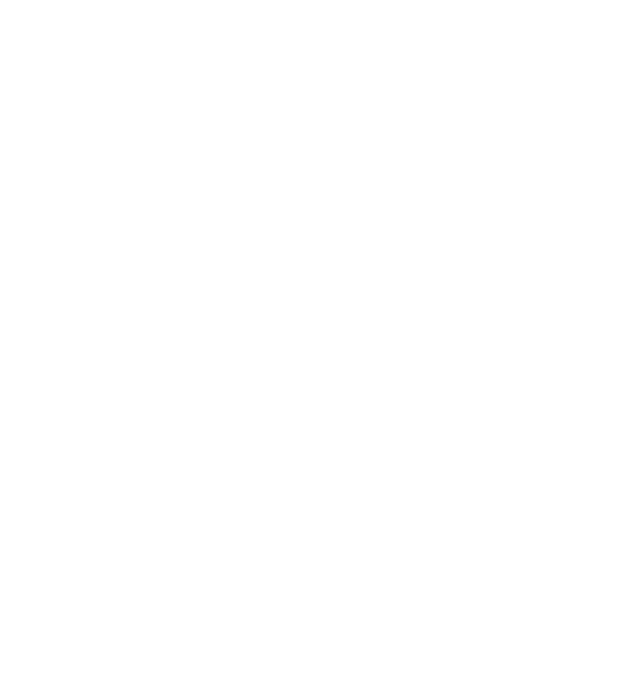
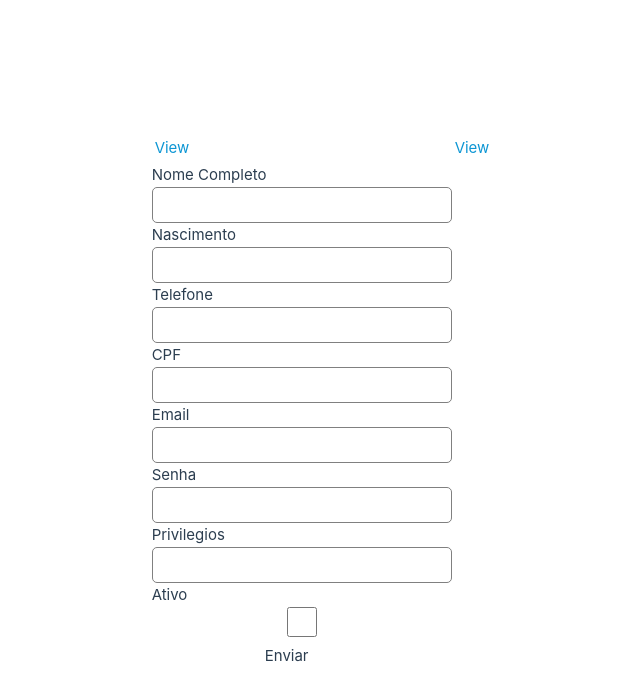
Before and after one commit to denilsonc/Projeto_TCC, a Vue app in the folder frontend/: page /users/create in a window 1280 px wide. Before the commit this address had no page. Shown: the top 700 px of the page, without its empty margins (318-958 px from the left). Built offline with nearby package versions, Linux system fonts and the light colour scheme.

Commit message:
Adiantamento deback fetch

```diff
--- a/frontend/package.json
+++ b/frontend/package.json
@@ -16,6 +16,7 @@
     "format": "prettier --write src/"
   },
   "dependencies": {
+    "@vue/compiler-dom": "^3.5.13",
     "drizzle-orm": "^0.36.3",
     "pinia": "^2.2.6",
     "postgres": "^3.4.5",
--- /dev/null
+++ b/frontend/src/components/users2/create/createuser.vue
@@ -0,0 +1,44 @@
+<script lang="ts">
+export default {
+    components: {
+        name: 'Create User',
+    },
+    data() {
+        return {
+            user: {
+                name: '',
+                active:'',
+                address:'',
+                cellphone: '',
+                birthday: '',
+                cpf: '',
+                email: '',
+                password: '',
+                privileges: '',
+
+            }
+        }
+    }
+}
+</script>
+<template>
+    <form action="" method="post">
+        <label for="nameuser">Nome Completo</label>
+        <input type="text" name="nameuser" id="nameuser">
+        <label for="birthday">Nascimento</label>
+        <input type="text" name="birthday" id="birthday">
+        <label for="cellphone">Telefone</label>
+        <input type="text" name="cellphone" id="cellphone">
+        <label for="cpf">CPF</label>
+        <input type="text" name="cpf" id="cpf">
+        <label for="email">Email</label>
+        <input type="text" name="email" id="email">
+        <label for="password">Senha</label>
+        <input type="password" name="password" id="password">
+        <label for="privileges">Privilegios</label>
+        <input type="text" name="privileges" id="privileges">
+        <label for="active">Ativo</label>
+        <input type="checkbox" name="checkbox" id="checkbox">
+        <button type="submit">Enviar</button>
+    </form>
+</template>
--- a/frontend/src/router/index.ts
+++ b/frontend/src/router/index.ts
@@ -23,9 +23,9 @@
       component: () => import('@/views/Users.vue'),
       children: [
         {
-          path: 'view',
-          name: 'UsersView',
-          component: () => import('@/views/Users/View.vue'),
+          path: 'create',
+          name: 'Criar usuário',
+          component: () => import('@/components/users2/create/createuser.vue'),
         }
       ]
     },
--- /dev/null
+++ b/frontend/src/services/Api.ts
@@ -0,0 +1,6 @@
+import axios from 'axios';
+
+export default () => axios.create({
+  // 'baseURL' do Back-End -> fará a comunicação do Front com o Back
+  baseURL: 'http://localhost:3000/api',
+});
--- a/frontend/src/views/SingIn.vue
+++ b/frontend/src/views/SingIn.vue
@@ -3,7 +3,7 @@
 import { checkEmail, checkPassword } from '@/utils/LoginFunctions';
 defineProps<{
 }>()
-let login = checkEmail('email') && checkPassword('email')
+const login: boolean = checkEmail('email') && checkPassword('email')
 </script>
 
 <template>
@@ -39,7 +39,7 @@
                 class="block w-full rounded-md border-0 py-1.5 text-gray-900 shadow-sm ring-1 ring-inset ring-gray-300 placeholder:text-gray-400 focus:ring-2 focus:ring-inset focus:ring-indigo-600 sm:text-sm/6" />
             </div>
             <div>
-              <p v-if="!login" class="text-center font-medium py-2 text-alert">Usuário/Senha incorretos!</p>
+              <p v-if="login" class="text-center font-medium py-2 text-alert">Usuário/Senha incorretos!</p>
             </div>
           </div>
           <div> <!--Botão de enviar-->
--- a/frontend/src/views/SingInNoTinwling.vue
+++ b/frontend/src/views/SingInNoTinwling.vue
@@ -1,4 +1,4 @@
-<script setup lang="ts">
+<script lang="ts">
 import { RouterLink, RouterView } from 'vue-router';
 import HelloWorld from '@/components/HelloWorld.vue';
 defineProps<{
--- a/frontend/src/views/Users.vue
+++ b/frontend/src/views/Users.vue
@@ -1,6 +1,5 @@
-<script lang="ts">
+<script lang="ts" setup>
 import { RouterLink, RouterView } from 'vue-router';
-
 </script>
 <template>
 
```
Also changed, not shown: frontend/src/services/UsersServicesApi.ts (added).
